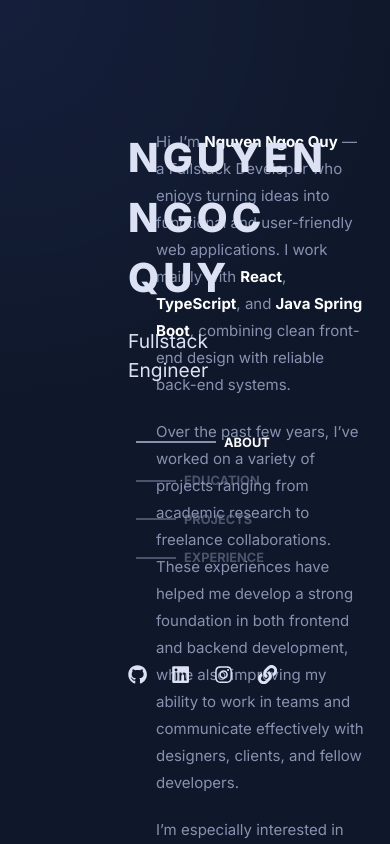
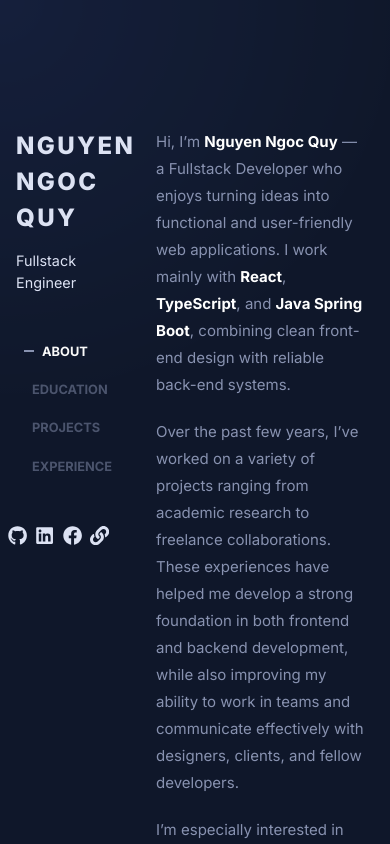
Before and after one commit to nguyenngocquy-23/resume, a React (Vite) app in the folder my-app/: page / in a window 390 px wide. Built offline with nearby package versions, Linux system fonts and the light colour scheme.

Commit message:
responsive for mobile

```diff
--- a/my-app/src/components/Home.tsx
+++ b/my-app/src/components/Home.tsx
@@ -1,7 +1,7 @@
 import React from "react";
 import Navbar from "./Nav";
 import styles from "../styles/Home.module.css";
-import { FaGithub, FaInstagram, FaLink } from "react-icons/fa";
+import { FaFacebook, FaGithub, FaInstagram, FaLink } from "react-icons/fa";
 import { FaLinkedin } from "react-icons/fa6";
 import { Link } from "react-scroll";
 
@@ -21,14 +21,14 @@ const Home: React.FC = () => (
     <p className={styles.title}>Fullstack Engineer</p>
     <Navbar />
     <div className={styles.socialLinks}>
-      <a href="https://www.facebook.com/nguyen.quy.682606/">
+      <a href="https://github.com/nguyenngocquy-23">
         <FaGithub />
       </a>
       <a href="https://www.linkedin.com/in/qu%C3%BD-nguy%E1%BB%85n-04543b2b3/">
         <FaLinkedin />
       </a>
-      <a href="">
-        <FaInstagram />
+      <a href="https://www.facebook.com/nguyen.quy.682606/">
+        <FaFacebook />
       </a>
       <a href="">
         <FaLink />
--- a/my-app/src/styles/Footer.module.css
+++ b/my-app/src/styles/Footer.module.css
@@ -60,6 +60,7 @@
   0% {
     background-position: center, 100vw 50%;
   }
+
   80% {
     background-position: center, 0vw 50%;
   }
@@ -152,3 +153,45 @@
 .productContainer li:hover::before {
   opacity: 1;
 }
+
+@media (max-width: 768px) {
+  .productContainer {
+    width: 90%;
+    height: auto;
+    padding: 20px;
+    border-radius: 20px;
+    position: relative;
+    top: -5rem;
+  }
+
+  .footerContainer img {
+    width: 100px;
+    height: 100px;
+    border-radius: 50%;
+    object-fit: cover;
+    position: absolute;
+    right: 0;
+    transition: all 0.5s ease;
+    cursor: pointer;
+  }
+
+  .productContainer ul {
+    /* grid-template-columns: repeat(auto-fit, minmax(150px, 1fr)); */
+    gap: 10px;
+    display: flex;
+    flex-direction: column;
+  }
+
+  .productContainer li img {
+    width: 60%;
+    height: 60%;
+    object-fit: cover;
+    box-shadow: 0 0 15px rgba(0, 0, 0, 0.4);
+  }
+
+  .overlay .closeBtn {
+    font-size: 1.4rem;
+    top: 1rem;
+    right: 1rem;
+  }
+}
--- a/my-app/src/styles/Home.module.css
+++ b/my-app/src/styles/Home.module.css
@@ -39,3 +39,58 @@
     opacity: 0.7;
     cursor: pointer;
 }
+
+.homeContainer {
+    margin: 8rem;
+    margin-right: 0;
+}
+
+/* Mobile & Tablet */
+@media (max-width: 768px) {
+    .homeContainer {
+        margin: 8rem 1rem;
+        text-align: left;
+    }
+
+    .name {
+        font-size: 1.8rem;
+    }
+
+    .title {
+        font-size: 1rem;
+    }
+
+    .socialLinks {
+        margin-top: 2rem;
+        justify-content: center;
+        gap: 0.5rem;
+        position: relative;
+    }
+
+    .socialLinks a {
+        font-size: 1.5rem;
+    }
+}
+
+/* Small mobile */
+@media (max-width: 480px) {
+    .homeContainer {
+        margin: 8rem 1rem;
+    }
+
+    .name {
+        font-size: 1.5rem;
+    }
+
+    .title {
+        font-size: 0.9rem;
+    }
+
+    .socialLinks {
+        gap: 0.5rem;
+    }
+
+    .socialLinks a {
+        font-size: 1.2rem;
+    }
+}
--- a/my-app/src/styles/Nav.module.css
+++ b/my-app/src/styles/Nav.module.css
@@ -58,3 +58,30 @@
 .navbar .line.active {
   width: 80px;
 }
+
+/* -------- Tablet -------- */
+@media (max-width: 768px) {
+
+  .navbar .line {
+    width: 0px;
+    height: 2px;
+  }
+
+  .navbar li:hover .line,
+  .navbar .line.active {
+    width: 10px;
+  }
+}
+
+/* -------- Mobile nhỏ -------- */
+@media (max-width: 480px) {
+
+  .navbar .line {
+    width: 0;
+  }
+
+  .navbar li:hover .line,
+  .navbar .line.active {
+    width: 10px;
+  }
+}
--- a/my-app/src/styles/Project.module.css
+++ b/my-app/src/styles/Project.module.css
@@ -36,7 +36,7 @@
   cursor: pointer;
 }
 
-.resumeLink{
+.resumeLink {
   color: #e6f1ff;
   margin-top: 1rem;
   font-size: 1rem;
@@ -49,7 +49,7 @@
 }
 
 .resumeLink:hover .icon,
-.projectItem:hover a .icon{
+.projectItem:hover a .icon {
   transform: translate(3px, -3px);
   transition: transform 0.3s ease;
 }
@@ -109,3 +109,11 @@
   border-radius: 20px;
   font-weight: 600;
 }
+
+@media (max-width: 768px) {
+  .projectTime {
+    white-space: normal;
+    word-wrap: break-word;
+    overflow-wrap: break-word;
+  }
+}
```
